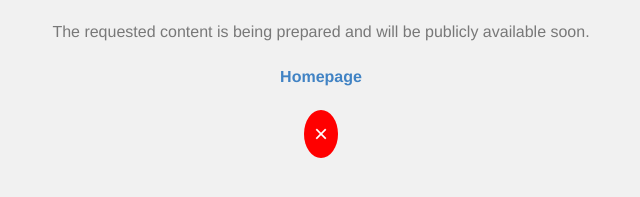
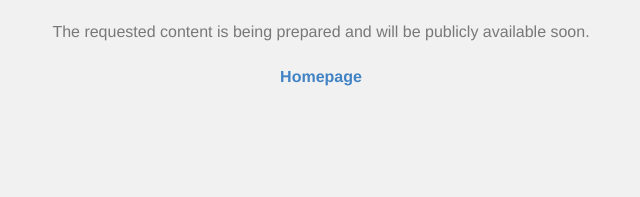
Before and after one commit to zhongchengwu/zhongchengwu.github.io, a Jekyll site: the page _pages/unavailable.html, which Jekyll copies as it is, in a window 1280 px wide. Shown: the part 187-384 px from the top of the page, without its empty margins (319-959 px from the left). Built offline with Jekyll 4.4.1, drawn with Linux system fonts in a browser that asks for light colours.

Commit message:
Update unavailable.html

```diff
--- a/_pages/unavailable.html
+++ b/_pages/unavailable.html
@@ -63,21 +63,6 @@
         <a href="https://zhongchengwu.github.io/"><strong>Homepage</strong></a>
       </p>
 
-      <p>
-      <button class="close-button" onclick="window.close()">&times;</button>
-
-        <style>
-          .close-button {background-color: red;
-            color: white;
-            font-size: 24px;
-            border: none;
-            padding: 10px;
-            border-radius: 50%;
-            cursor: pointer;
-          }
-        </style>
-        </p>
-
     </div>
   </body>
 </html>
```
